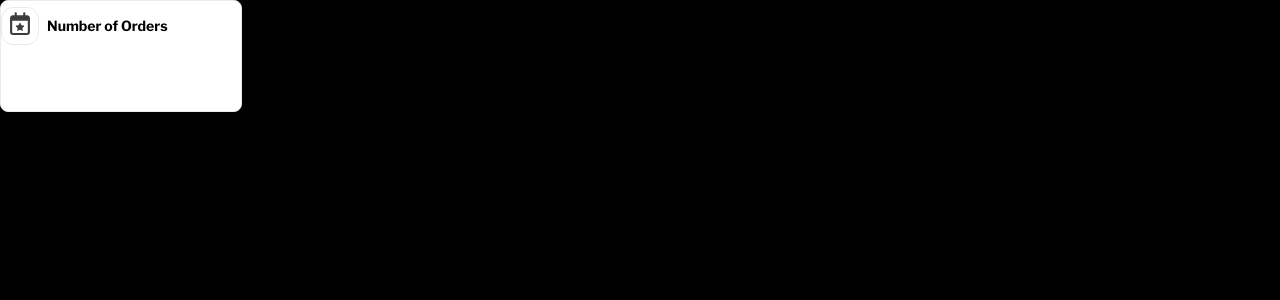
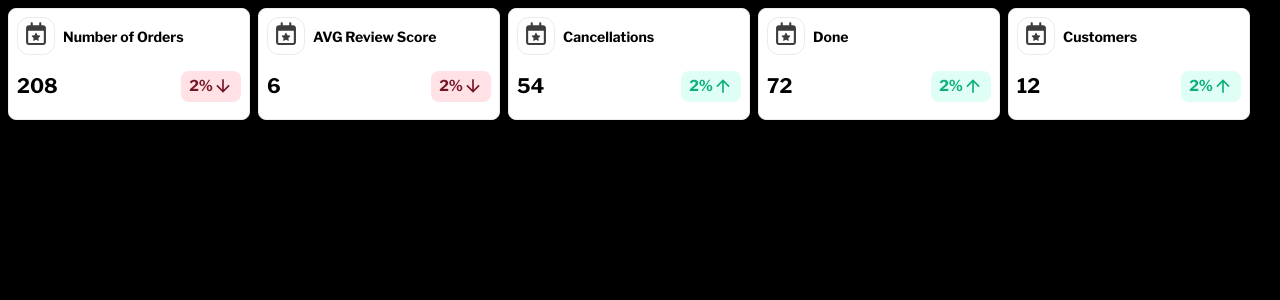
Before and after one commit to Soni-L/opus-electronic-store, a React (Vite) app: page / in a window 1280 px wide. Shown: the top 300 px of the page. Built offline with nearby package versions, Linux system fonts and the light colour scheme.

Commit message:
General Stats

```diff
--- a/src/components/StatCard.jsx
+++ b/src/components/StatCard.jsx
@@ -1,7 +1,12 @@
 import React from "react";
 import starIcon from "../assets/calendar-star.svg";
+import { ArrowDownward,  ArrowUpward} from "@mui/icons-material";
 
-export default function StatCard({ title = "Number of Orders" }) {
+export default function StatCard({
+  title = "Number of Orders",
+  value = 208,
+  percentGain = -2,
+}) {
   return (
     <div
       style={{
@@ -12,7 +17,14 @@ export default function StatCard({ title = "Number of Orders" }) {
         backgroundColor: "white",
       }}
     >
-      <div style={{ display: "flex", gap: "8px", alignItems: "center" }}>
+      <div
+        style={{
+          display: "flex",
+          gap: "8px",
+          padding: "8px",
+          alignItems: "center",
+        }}
+      >
         <div
           style={{
             height: "36px",
@@ -33,6 +45,7 @@ export default function StatCard({ title = "Number of Orders" }) {
         <p
           style={{
             fontSize: "14px",
+            margin: 0,
             fontWeight: 700,
             fontFamily: "LibreFranklin",
           }}
@@ -40,6 +53,53 @@ export default function StatCard({ title = "Number of Orders" }) {
           {title}
         </p>
       </div>
+
+      <div
+        style={{
+          display: "flex",
+          padding: "8px",
+          justifyContent: "space-between",
+          alignItems: "center",
+        }}
+      >
+        <p
+          style={{
+            fontSize: "20px",
+            margin: 0,
+            fontWeight: 700,
+            fontFamily: "LibreFranklin",
+          }}
+        >
+          {value}
+        </p>
+
+        <div
+          style={{
+            display: "flex",
+            alignItems: "center",
+            backgroundColor: percentGain >= 0 ? "#DFFEF5" : "#FFE1E6",
+            padding: "4px 8px",
+            borderRadius: "8px",
+          }}
+        >
+          <p
+            style={{
+              fontSize: "15px",
+              margin: 0,
+              fontWeight: 700,
+              fontFamily: "LibreFranklin",
+              color: percentGain >= 0 ? "#0FAE7F" : "#761727",
+            }}
+          >
+            {`${Math.abs(percentGain)}%`}
+          </p>
+          {percentGain >= 0 ? (
+            <ArrowUpward fontSize="small" style={{ color: "#0FAE7F" }} />
+          ) : (
+            <ArrowDownward fontSize="small" style={{ color: "#761727" }} />
+          )}
+        </div>
+      </div>
     </div>
   );
 }
--- a/src/pages/Dashboard.jsx
+++ b/src/pages/Dashboard.jsx
@@ -1,10 +1,27 @@
-import React from 'react'
-import StatCard from '../components/StatCard'
+import React from "react";
+import StatCard from "../components/StatCard";
+
+const monthlySalesStats = [
+  { title: "Number of Orders", value: 208, percentGain: -2 },
+  { title: "AVG Review Score", value: 6, percentGain: -2 },
+  { title: "Cancellations", value: 54, percentGain: 2 },
+  { title: "Done", value: 72, percentGain: 2 },
+  { title: "Customers", value: 12, percentGain: 2 },
+];
 
 export default function Dashboard() {
   return (
-    <div>
-       <StatCard/>
-    </div>
-  )
+    <>
+      <div style={{display: 'flex', padding: '8px', gap: '8px', flexWrap: 'wrap'}}>
+        {monthlySalesStats.map((item, index) => (
+          <StatCard
+            key={index}
+            title={item.title}
+            value={item.value}
+            percentGain={item.percentGain}
+          />
+        ))}
+      </div>
+    </>
+  );
 }
```
